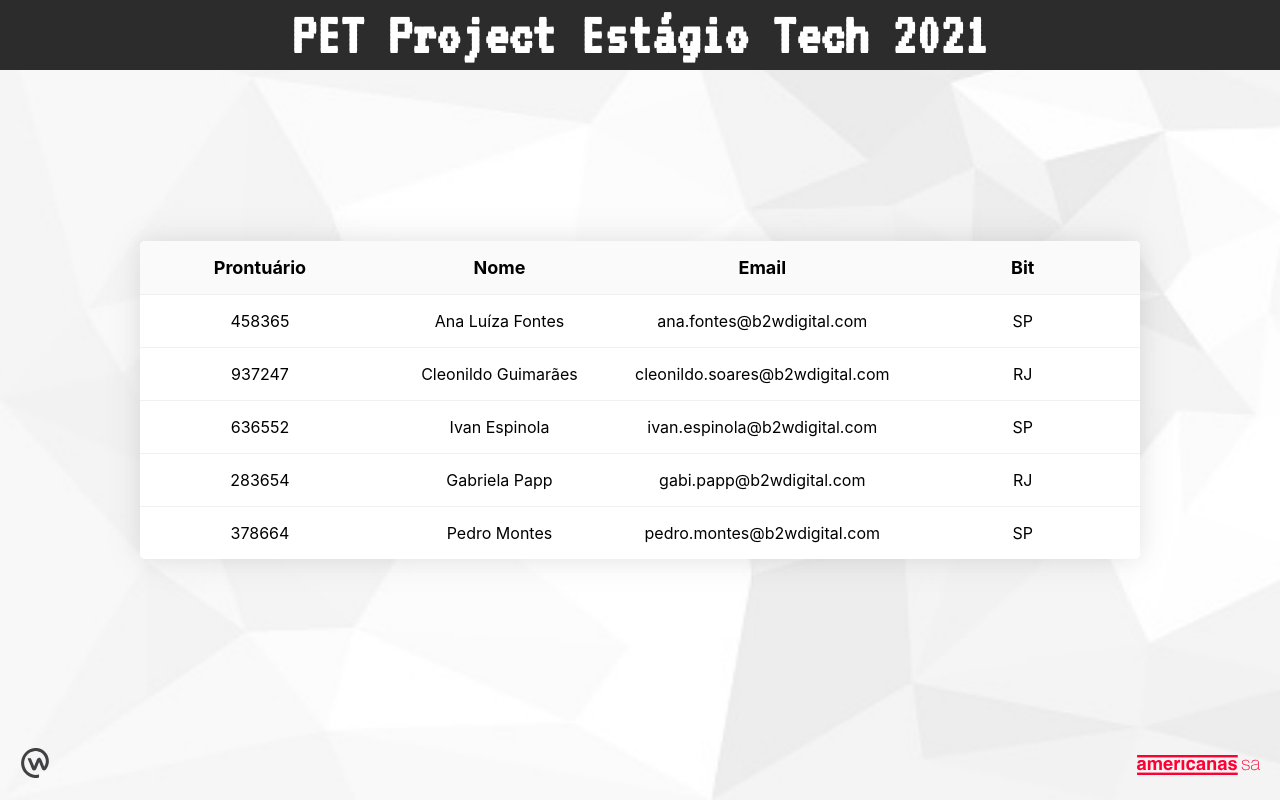
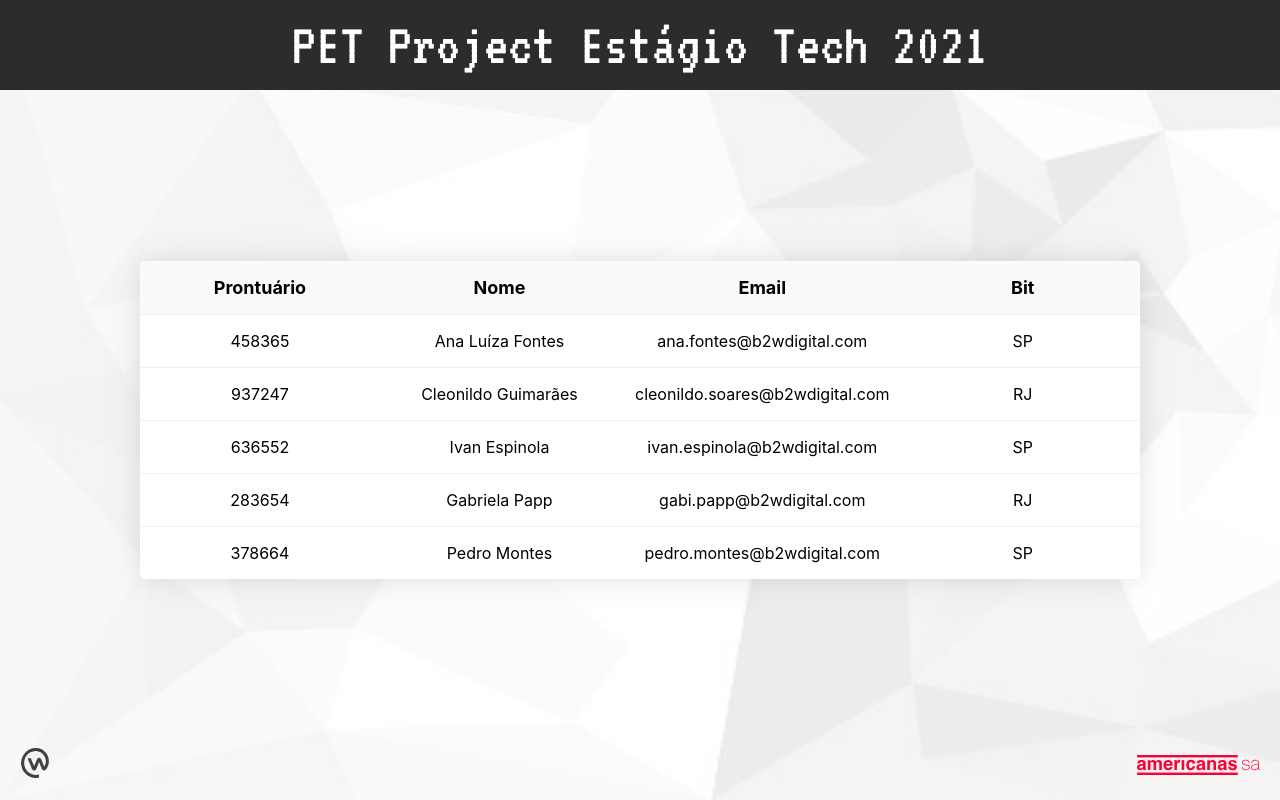
Before and after one commit to analuiza97/pet-project-ugc, a Next.js app: page /Home in a window 1280 px wide. Built offline with nearby package versions, Linux system fonts and the light colour scheme.

Commit message:
style: correction in header size and title

```diff
--- a/src/components/Header.js
+++ b/src/components/Header.js
@@ -4,7 +4,7 @@
 const PageHeader = styled.header`
   background: #2c2c2c;
   width: 100%;
-  height: 70px;
+  height: 90px;
   position: relative;
   display: flex;
   justify-content: center;
@@ -12,7 +12,7 @@
   text-align: center;
 `;
 
-const Text = styled.h1`
+const Text = styled.text`
   font-family: 'VT323', monospace;
   font-size: 60px;
   color: white;
@@ -23,8 +23,8 @@
 
 const Header = () => (
   <PageHeader>
-      <Text>PET Project Estágio Tech 2021</Text>
+    <Text>PET Project Estágio Tech 2021</Text>
   </PageHeader>
-)
+);
 
 export default Header;
```
